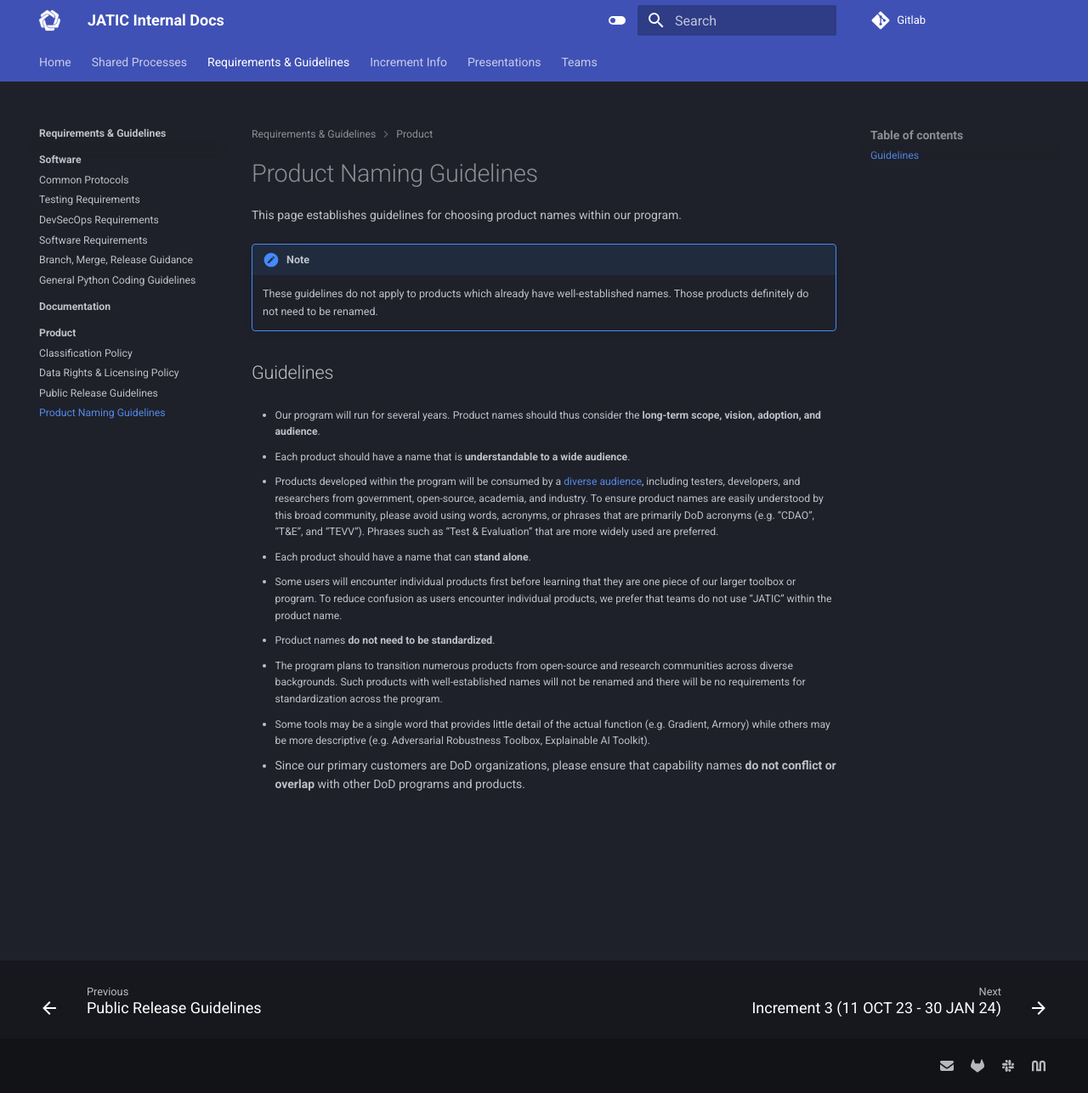
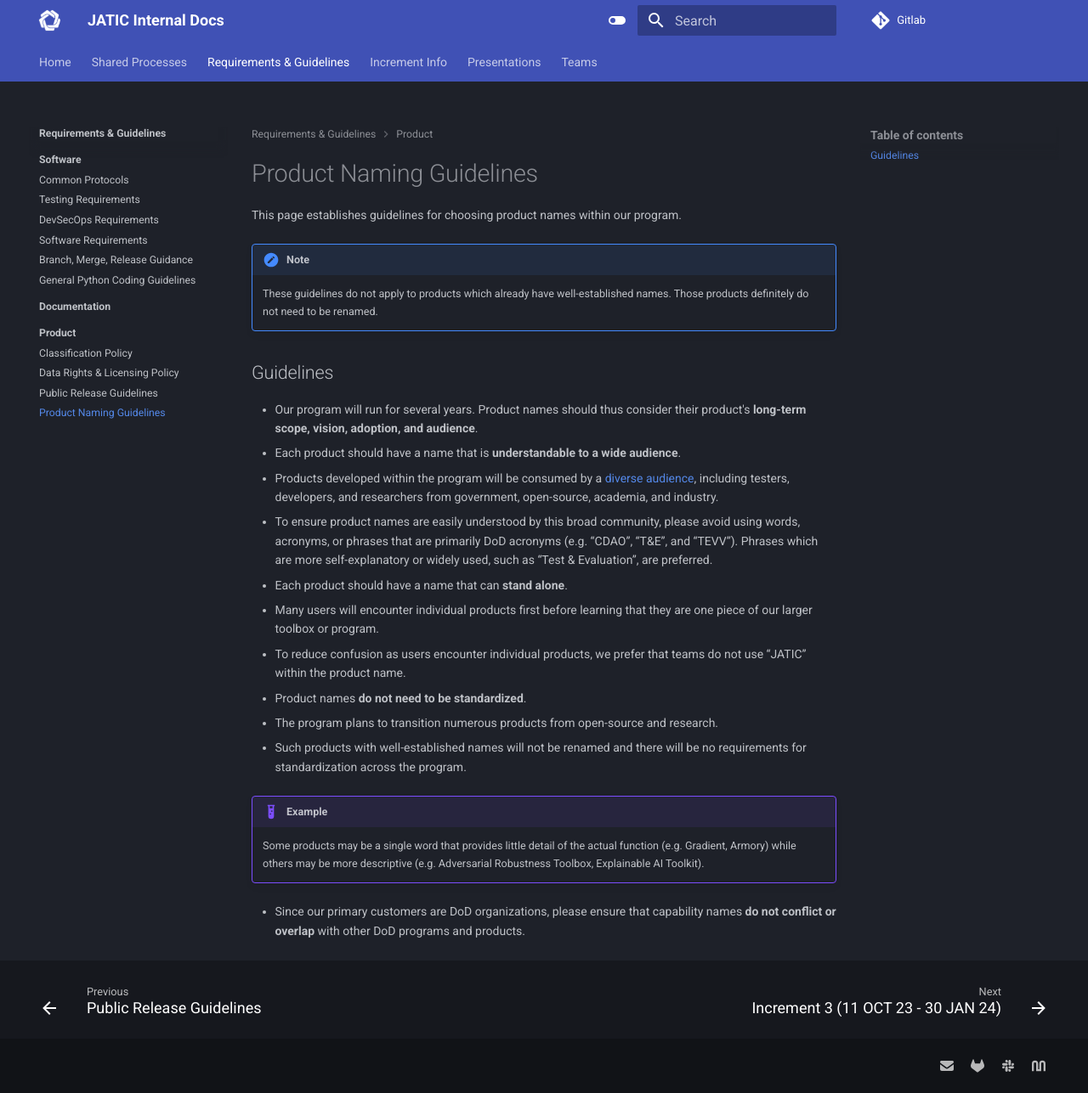
Before and after one commit to zheng0xd/JATIC-internal-docs, an MkDocs documentation site: the page built from docs/reqs/product/naming.md, in a window 1280 px wide and 1287 px high. Shown: the whole window at 85% size. Built offline with MkDocs 1.6.1 and Material for MkDocs 9.7.7, drawn with Linux system fonts in a browser that asks for light colours.

Commit message:
minor formatting / wording

```diff
--- a/docs/reqs/product/naming.md
+++ b/docs/reqs/product/naming.md
@@ -8,18 +8,19 @@
 
 ## Guidelines
 
-- Our program will run for several years. Product names should thus consider the **long-term scope, vision, adoption, and audience**.
+- Our program will run for several years. Product names should thus consider their product's **long-term scope, vision, adoption, and audience**.
+- Each product should have a name that is **understandable to a wide audience**.
+  - Products developed within the program will be consumed by a [diverse audience](https://jatic.pages.jatic.net/internal-docs/process/guides/user-engagement/), including testers, developers, and researchers from government, open-source, academia, and industry.
+  - To ensure product names are easily understood by this broad community, please avoid using words, acronyms, or phrases that are primarily DoD acronyms (e.g. “CDAO”, “T&E”, and “TEVV”). Phrases which are more self-explanatory or widely used, such as “Test & Evaluation”, are preferred.
+- Each product should have a name that can **stand alone**.
+  -  Many users will encounter individual products first before learning that they are one piece of our larger toolbox or program.
+  - To reduce confusion as users encounter individual products, we prefer that teams do not use “JATIC” within the product name.
+- Product names **do not need to be standardized**.
+  - The  program plans to transition numerous products from open-source and research.
+  - Such products with well-established names will not be renamed and there will be no requirements for standardization across the program.
 
-- Each product should have a name that is **understandable to a wide audience**.
+!!! example
 
-  - Products developed within the program will be consumed by a [diverse audience](https://jatic.pages.jatic.net/internal-docs/process/guides/user-engagement/), including testers, developers, and researchers from government, open-source, academia, and industry. To ensure product names are easily understood by this broad community, please avoid using words, acronyms, or phrases that are primarily DoD acronyms (e.g. “CDAO”, “T&E”, and “TEVV”). Phrases such as “Test & Evaluation” that are more widely used are preferred.
+    Some products may be a single word that provides little detail of the actual function (e.g. Gradient, Armory) while others may be more descriptive (e.g. Adversarial Robustness Toolbox, Explainable AI Toolkit).
 
-- Each product should have a name that can **stand alone**.
-
-  -  Some users will encounter individual products first before learning that they are one piece of our larger toolbox or program. To reduce confusion as users encounter individual products, we prefer that teams do not use “JATIC” within the product name.
-- Product names **do not need to be standardized**.
-
-  - The  program plans to transition numerous products from open-source and research communities across diverse backgrounds. Such products with well-established names will not be renamed and there will be no requirements for standardization across the program.
-
-  - Some tools may be a single word that provides little detail of the actual function (e.g. Gradient, Armory) while others may be more descriptive (e.g. Adversarial Robustness Toolbox, Explainable AI Toolkit).
 - Since our primary customers are DoD organizations, please ensure that capability names **do not conflict or overlap** with other DoD programs and products.
```
